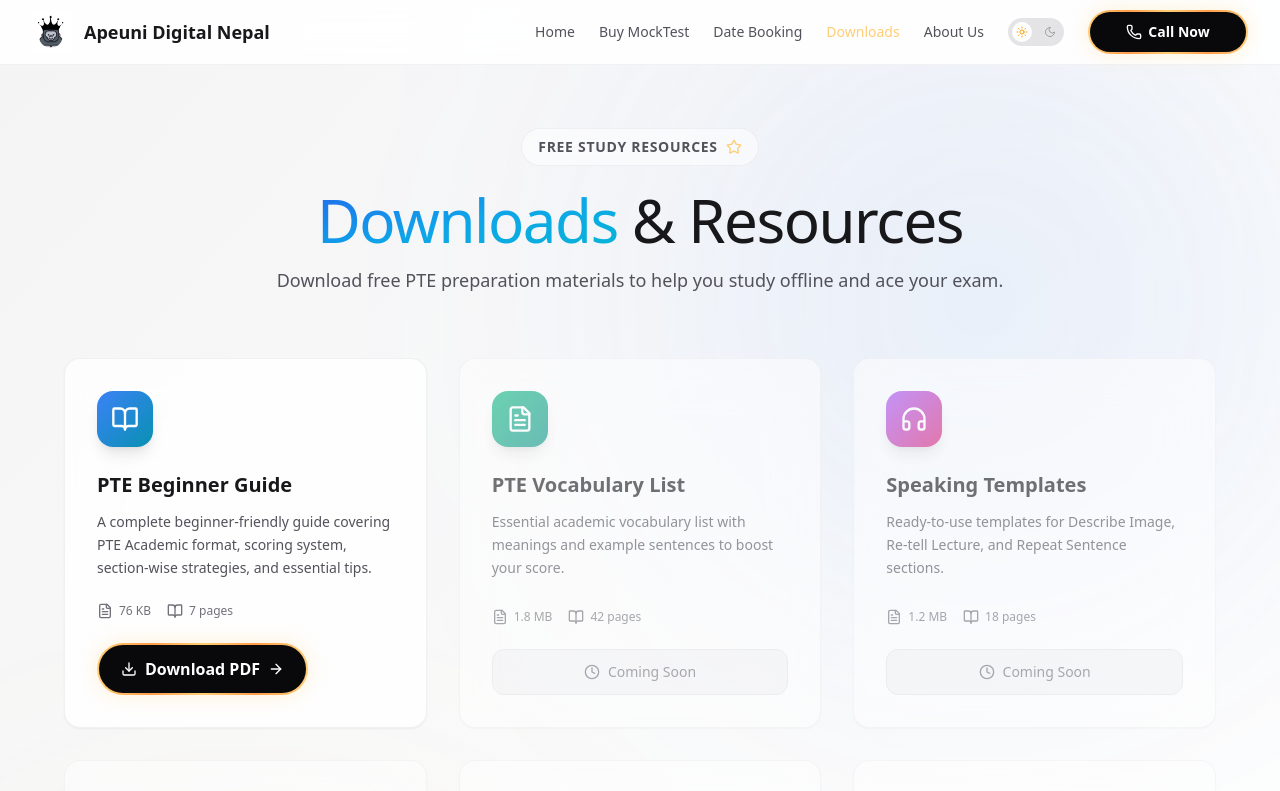
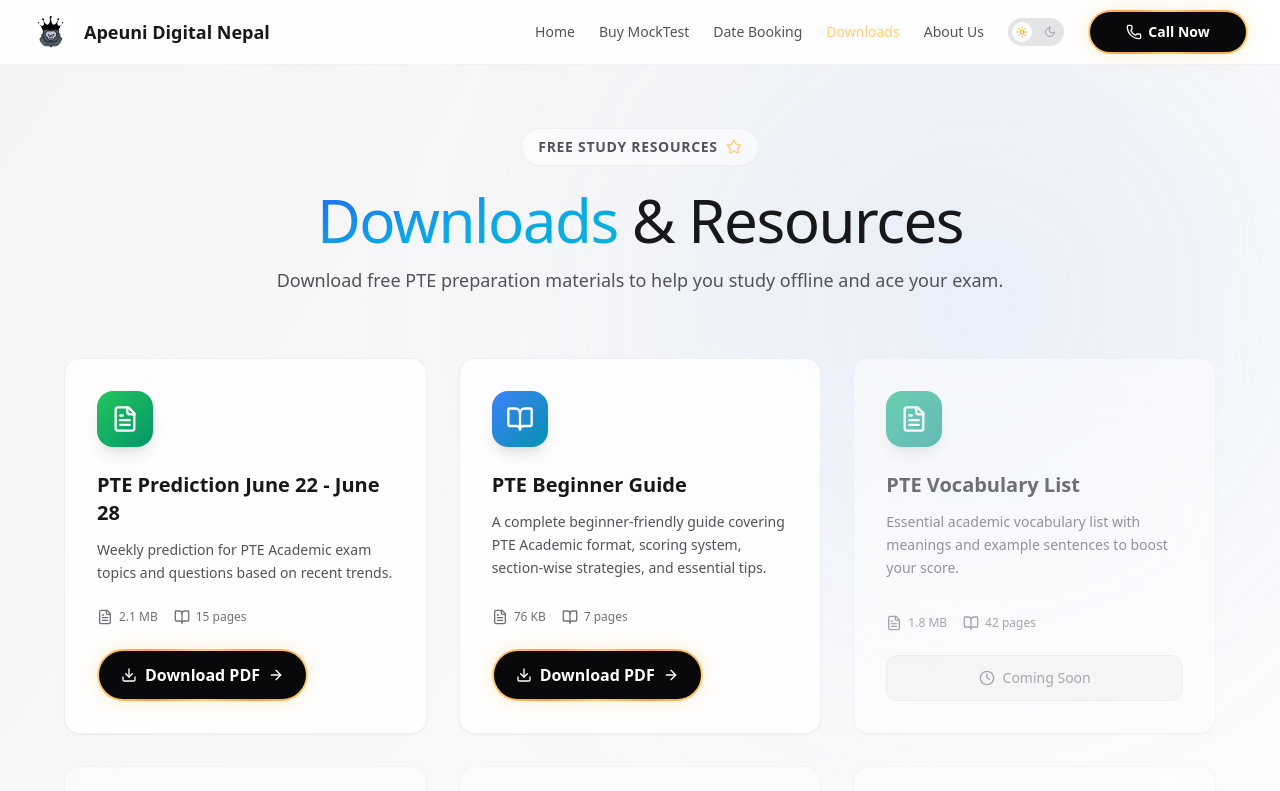
Before and after one commit to Hemkant04/pte-landing, a React (Vite) app: page /downloads in a window 1280 px wide. Shown: the top 791 px of the page. Built offline with nearby package versions, Linux system fonts and the light colour scheme.

Commit message:
feat: Update Instagram links and add PTE prediction download

```diff
--- a/src/components/Footer.jsx
+++ b/src/components/Footer.jsx
@@ -20,7 +20,7 @@ export default function Footer() {
               <a href="https://www.facebook.com/apeuninepal/" target="_blank" rel="noopener noreferrer" className="w-10 h-10 bg-zinc-100 dark:bg-white/10 rounded-lg flex items-center justify-center hover:bg-zinc-200 dark:hover:bg-white/20 ring-1 ring-zinc-200 dark:ring-white/20 transition-colors duration-300 overflow-hidden p-1.5">
                 <img src="/facebook.png" alt="Facebook" className="w-full h-full object-contain" />
               </a>
-              <a href="https://www.instagram.com/apeunidigitalnepal/" target="_blank" rel="noopener noreferrer" className="w-10 h-10 bg-zinc-100 dark:bg-white/10 rounded-lg flex items-center justify-center hover:bg-zinc-200 dark:hover:bg-white/20 ring-1 ring-zinc-200 dark:ring-white/20 transition-colors duration-300 overflow-hidden p-1.5">
+              <a href="https://www.instagram.com/apeuninepal__" target="_blank" rel="noopener noreferrer" className="w-10 h-10 bg-zinc-100 dark:bg-white/10 rounded-lg flex items-center justify-center hover:bg-zinc-200 dark:hover:bg-white/20 ring-1 ring-zinc-200 dark:ring-white/20 transition-colors duration-300 overflow-hidden p-1.5">
                 <img src="/instagram.jpg" alt="Instagram" className="w-full h-full object-contain" />
               </a>
               <a href="tel:+9779762419564" className="w-10 h-10 bg-zinc-100 dark:bg-white/10 rounded-lg flex items-center justify-center hover:bg-zinc-200 dark:hover:bg-white/20 ring-1 ring-zinc-200 dark:ring-white/20 transition-colors duration-300 overflow-hidden p-1.5">
--- a/src/pages/AboutPage.jsx
+++ b/src/pages/AboutPage.jsx
@@ -104,8 +104,8 @@ export default function AboutPage() {
                   <a href="https://www.facebook.com/apeuninepal/" target="_blank" rel="noopener noreferrer" className="w-12 h-12 bg-zinc-100 dark:bg-white/10 rounded-xl flex items-center justify-center hover:bg-zinc-200 dark:hover:bg-white/20 ring-1 ring-zinc-200 dark:ring-white/20 transition-colors overflow-hidden p-2">
                     <img src="/facebook.png" alt="Facebook" className="w-full h-full object-contain" />
                   </a>
-                  <a href="https://www.instagram.com/apeunidigitalnepal/" target="_blank" rel="noopener noreferrer" className="w-12 h-12 bg-zinc-100 dark:bg-white/10 rounded-xl flex items-center justify-center hover:bg-zinc-200 dark:hover:bg-white/20 ring-1 ring-zinc-200 dark:ring-white/20 transition-colors overflow-hidden p-2">
-                    <img src="/instagram.jpg" alt="Instagram" className="w-full h-full object-contain" />
+<a href="https://www.instagram.com/apeuninepal__" target="_blank" rel="noopener noreferrer" className="w-12 h-12 bg-zinc-100 dark:bg-white/10 rounded-xl flex items-center justify-center hover:bg-zinc-200 dark:hover:bg-white/20 ring-1 ring-zinc-200 dark:ring-white/20 transition-colors overflow-hidden p-2">
+                <img src="/instagram.jpg" alt="Instagram" className="w-full h-full object-contain" />
                   </a>
                   <a href="https://www.tiktok.com/@apeuninepal" target="_blank" rel="noopener noreferrer" className="w-12 h-12 bg-zinc-100 dark:bg-white/10 rounded-xl flex items-center justify-center hover:bg-zinc-200 dark:hover:bg-white/20 ring-1 ring-zinc-200 dark:ring-white/20 transition-colors overflow-hidden p-2">
                     <img src="/tiktok.png" alt="TikTok" className="w-full h-full object-contain" />
--- a/src/pages/DownloadsPage.jsx
+++ b/src/pages/DownloadsPage.jsx
@@ -2,6 +2,15 @@ import { FileText, Download, Star, ArrowRight, BookOpen, Headphones, FileSpreads
 import GradientButton from '../components/ui/GradientButton'
 
 const downloads = [
+  {
+    title: 'PTE Prediction June 22 - June 28',
+    description: 'Weekly prediction for PTE Academic exam topics and questions based on recent trends.',
+    fileName: 'downloads/PTE prediction june 22 - june 28.pdf',
+    icon: FileText,
+    color: 'from-green-500 to-emerald-600',
+    size: '2.1 MB',
+    pages: '15 pages',
+  },
   {
     title: 'PTE Beginner Guide',
     description: 'A complete beginner-friendly guide covering PTE Academic format, scoring system, section-wise strategies, and essential tips.',
```
Also changed, not shown: 1 other file (tests, documents, lock files or other folders).
